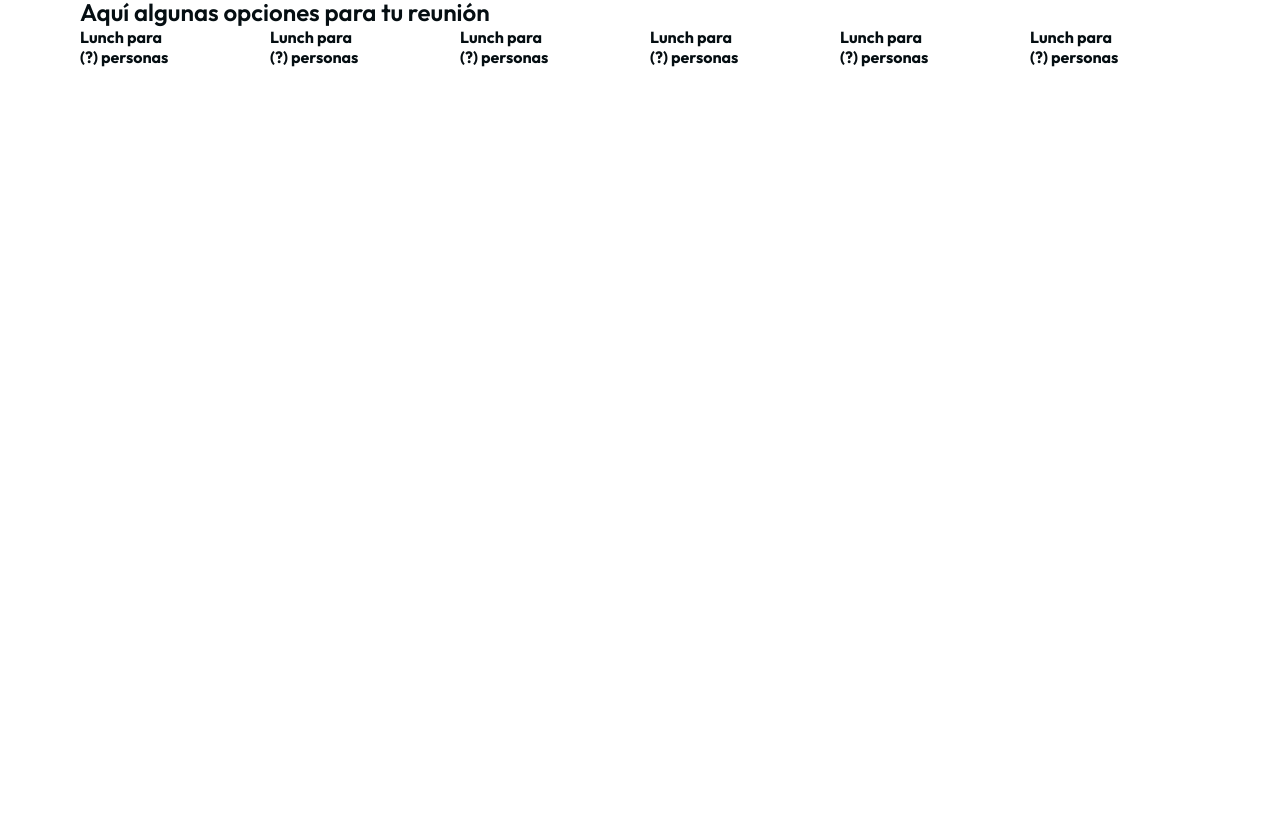
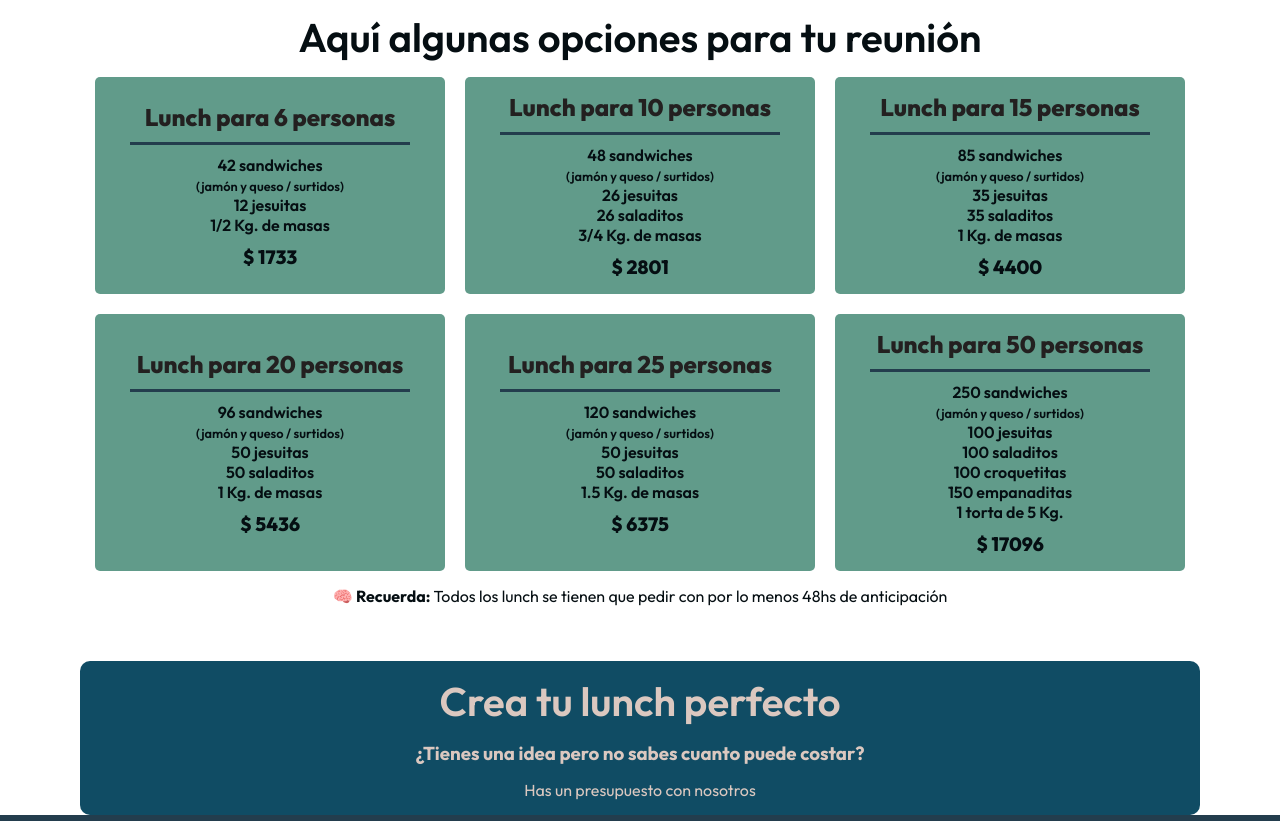
Before and after one commit to Veneburon15/panaderia_josefina, a React (Vite) app: page /lunchService in a window 1280 px wide. Shown: the part 819-1640 px from the top of the page. Built offline with nearby package versions, Linux system fonts and the light colour scheme.

Commit message:
RecommendedLunch Component finalization, CustomLunch Component initialization

```diff
--- a/src/Pages/LunchService/sections/CustomLunch.jsx
+++ b/src/Pages/LunchService/sections/CustomLunch.jsx
@@ -2,7 +2,11 @@ import React, { forwardRef } from 'react'
 
 const CustomLunch = ({}, customSection) => {
   return (
-    <section ref={customSection} className='customLunch'>CustomLunch</section>
+    <section ref={customSection} className='customLunch'>
+      <h2>Crea tu lunch perfecto</h2>
+      <h3>¿Tienes una idea pero no sabes cuanto puede costar?</h3>
+      <p>Has un presupuesto con nosotros</p>
+    </section>
   )
 }
 
--- a/src/Pages/LunchService/sections/RecommendedLunch.jsx
+++ b/src/Pages/LunchService/sections/RecommendedLunch.jsx
@@ -6,36 +6,68 @@ const RecommendedLunch = ({}, recommendedSection) => {
       <h2>Aquí algunas opciones para tu reunión</h2>
       <div className='madeLunchContainer'>
         <div className='madeLunch'>
-          <h4>Lunch para (?) personas</h4>
-          <p className='lunchContent'></p>
-          <p className='price'></p>
+          <h4>Lunch para 6 personas</h4>
+          <span className='decorationSpan'></span>
+          <p className='lunchContent'>42 sandwiches <br />
+          <span className='lunchExtraData'>(jamón y queso / surtidos)</span><br />
+          12 jesuitas <br />
+          1/2 Kg. de masas</p>
+          <p className='price'>$ 1733</p>
         </div>
         <div className='madeLunch'>
-          <h4>Lunch para (?) personas</h4>
-          <p className='lunchContent'></p>
-          <p className='price'></p>
+          <h4>Lunch para 10 personas</h4>
+          <span className='decorationSpan'></span>
+          <p className='lunchContent'>48 sandwiches <br />
+          <span className='lunchExtraData'>(jamón y queso / surtidos)</span><br />
+          26 jesuitas <br />
+          26 saladitos <br />
+          3/4 Kg. de masas</p>
+          <p className='price'>$ 2801</p>
         </div>
         <div className='madeLunch'>
-          <h4>Lunch para (?) personas</h4>
-          <p className='lunchContent'></p>
-          <p className='price'></p>
+          <h4>Lunch para 15 personas</h4>
+          <span className='decorationSpan'></span>
+          <p className='lunchContent'>85 sandwiches <br />
+          <span className='lunchExtraData'>(jamón y queso / surtidos)</span><br />
+          35 jesuitas <br />
+          35 saladitos <br />
+          1 Kg. de masas</p>
+          <p className='price'>$ 4400</p>
         </div>
         <div className='madeLunch'>
-          <h4>Lunch para (?) personas</h4>
-          <p className='lunchContent'></p>
-          <p className='price'></p>
+          <h4>Lunch para 20 personas</h4>
+          <span className='decorationSpan'></span>
+          <p className='lunchContent'>96 sandwiches <br />
+          <span className='lunchExtraData'>(jamón y queso / surtidos)</span><br />
+          50 jesuitas <br />
+          50 saladitos <br />
+          1 Kg. de masas</p>
+          <p className='price'>$ 5436</p>
         </div>
         <div className='madeLunch'>
-          <h4>Lunch para (?) personas</h4>
-          <p className='lunchContent'></p>
-          <p className='price'></p>
+          <h4>Lunch para 25 personas</h4>
+          <span className='decorationSpan'></span>
+          <p className='lunchContent'>120 sandwiches <br />
+          <span className='lunchExtraData'>(jamón y queso / surtidos)</span> <br />
+          50 jesuitas <br />
+          50 saladitos <br />
+          1.5 Kg. de masas</p>
+          <p className='price'>$ 6375</p>
         </div>
         <div className='madeLunch'>
-          <h4>Lunch para (?) personas</h4>
-          <p className='lunchContent'></p>
-          <p className='price'></p>
+          <h4>Lunch para 50 personas</h4>
+          <span className='decorationSpan'></span>
+          <p className='lunchContent'>250 sandwiches <br />
+          <span className='lunchExtraData'>(jamón y queso / surtidos)</span> <br />
+          100 jesuitas <br />
+          100 saladitos <br />
+          100 croquetitas <br />
+          150 empanaditas <br />
+          1 torta de 5 Kg.</p>
+          <p className='price'>$ 17096</p>
         </div>
       </div>
+      <p>🧠 <strong>Recuerda:</strong> Todos los lunch se tienen que pedir con por lo menos 48hs de anticipación</p>
     </section>
   )
 }
--- a/src/scss/_lunchService.scss
+++ b/src/scss/_lunchService.scss
@@ -7,8 +7,11 @@
         height: 88vh;
     }
     section{
-        min-height: 10vh;
-        height: 100vh;
+        height: max-content;
+    }
+
+    h2{
+        font-size: 2.5rem;
     }
 
     // // LUNCH SERVICE HERO STYLES
@@ -133,15 +136,56 @@
 
     .recommendedLunch{
         @include flex_column;
+        align-items: center;
+        padding: 15px;
+        gap: 15px;
+        // border: solid 3px $primary-color;
+        border-radius: 15px;
+
 
         .madeLunchContainer{
-            @include flex_row;
+            display: grid;
+            grid-template-columns: repeat(auto-fill, minmax(300px, 1fr));
             gap: 20px;
             width: 100%;
 
+
             .madeLunch{
-                width: 30%;
-                height: max-content;
+                @include flex_column;
+                @include center_all;
+                text-align: center;
+                width: 100%;
+                height: 100%;
+                background-color: $secondary-complementary-color;
+                border-radius: 5px;
+                padding: 15px 0;
+                gap: 10px;
+                // color: $secondary-font-color;
+
+                h4{
+                    font-size: 1.5rem;
+                    font-weight: 800;
+                    color: $complementary-background-color;
+                }
+
+                .decorationSpan{
+                    height: 3px;
+                    width: 80%;
+                    background-color: $terciary-color;
+                }
+
+                p{
+                    font-weight: 600;
+                }
+
+                .lunchExtraData{
+                    font-size: 0.8rem;
+                }
+
+                .price{
+                    font-size: 1.2rem;
+                    font-weight: 800;
+                }
             }
 
         }
@@ -149,6 +193,15 @@
     }
 
     .customLunch{
+        // // CUSTOM GENERAL STYLES
+        @include flex_column;
+        @include center_all;
+        text-align: center;
+        background-color: $main-background-color;
+        border-radius: 10px;
+        padding: 15px;
+        gap: 15px;
+        color: $secondary-font-color;
 
     }
 }
```
